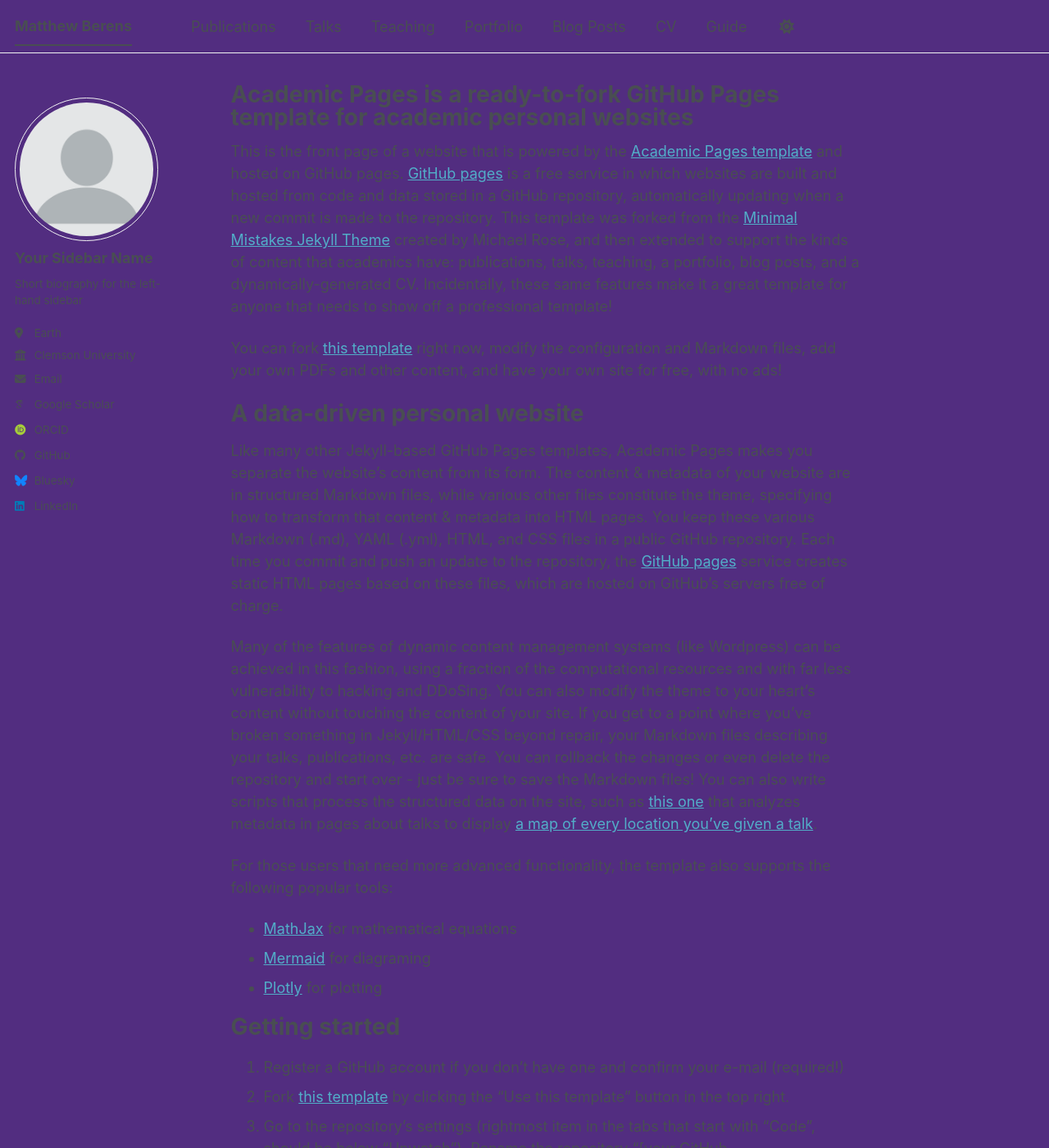
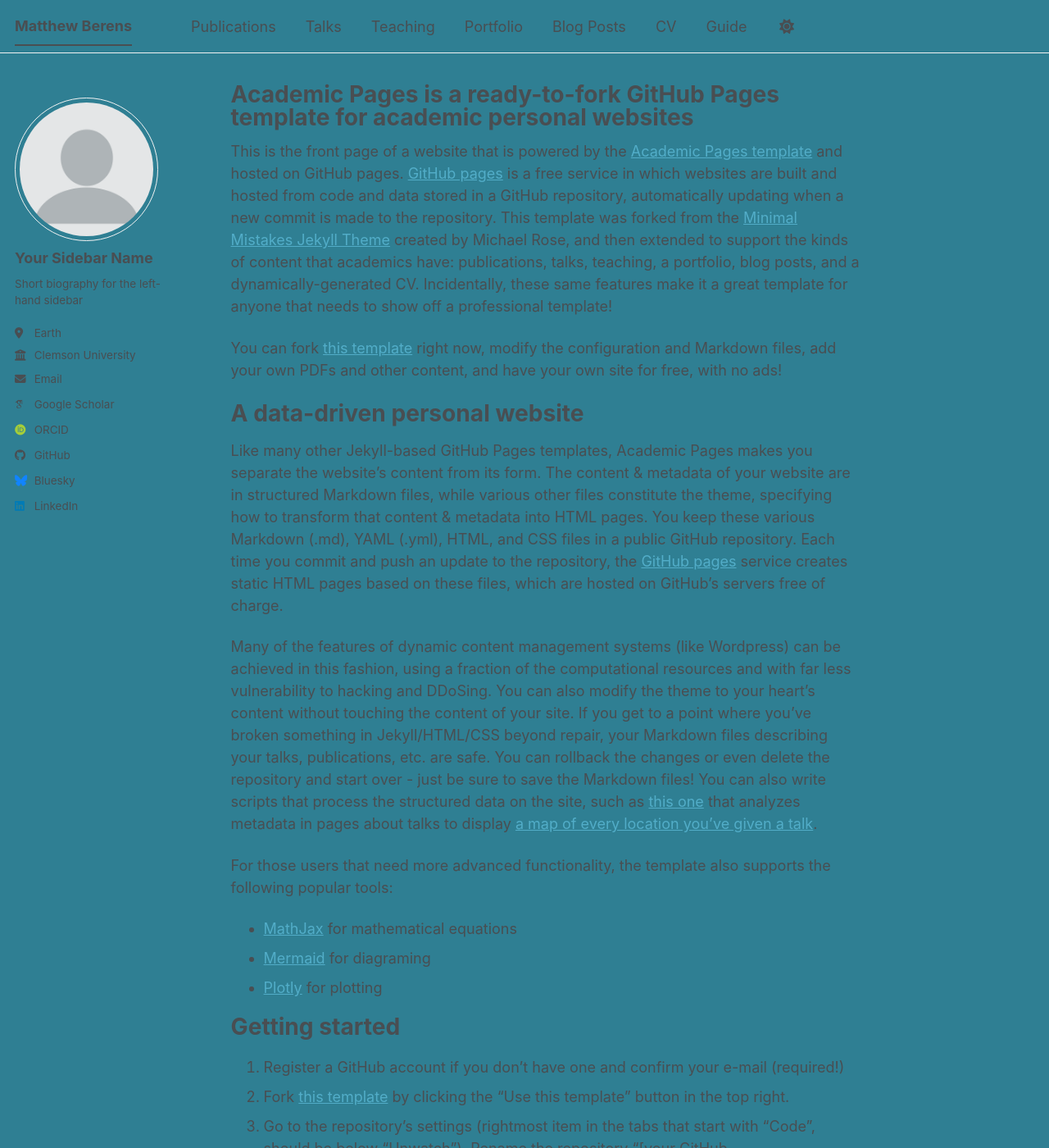
Before and after one commit to matthewberens/matthewberens.github.io, a Jekyll site: the page built from _pages/about.md, in a window 1280 px wide and 1400 px high. Shown: the whole window at 82% size. Built offline with Jekyll 4.4.1, drawn with Linux system fonts in a browser that asks for light colours; some web fonts are replaced; a script bundle is joined from its source files by our own code; library files that are not in the unit come from our copies.

Commit message:
Change global background color for light theme

```diff
--- a/_sass/theme/_clemson_light.scss
+++ b/_sass/theme/_clemson_light.scss
@@ -29,7 +29,7 @@ $sidebar-screen-min-width   : 1024px;
 /* Default light theme for the site */
 :root {
     --global-base-color                 : #{$primary-color};
-    --global-bg-color                   : #522D80;
+    --global-bg-color                   : #2f7f93;
     --global-footer-bg-color            : #f2f3f3;
     --global-border-color               : #{$lighter-gray};
     --global-dark-border-color          : #bdc1c4;
```
